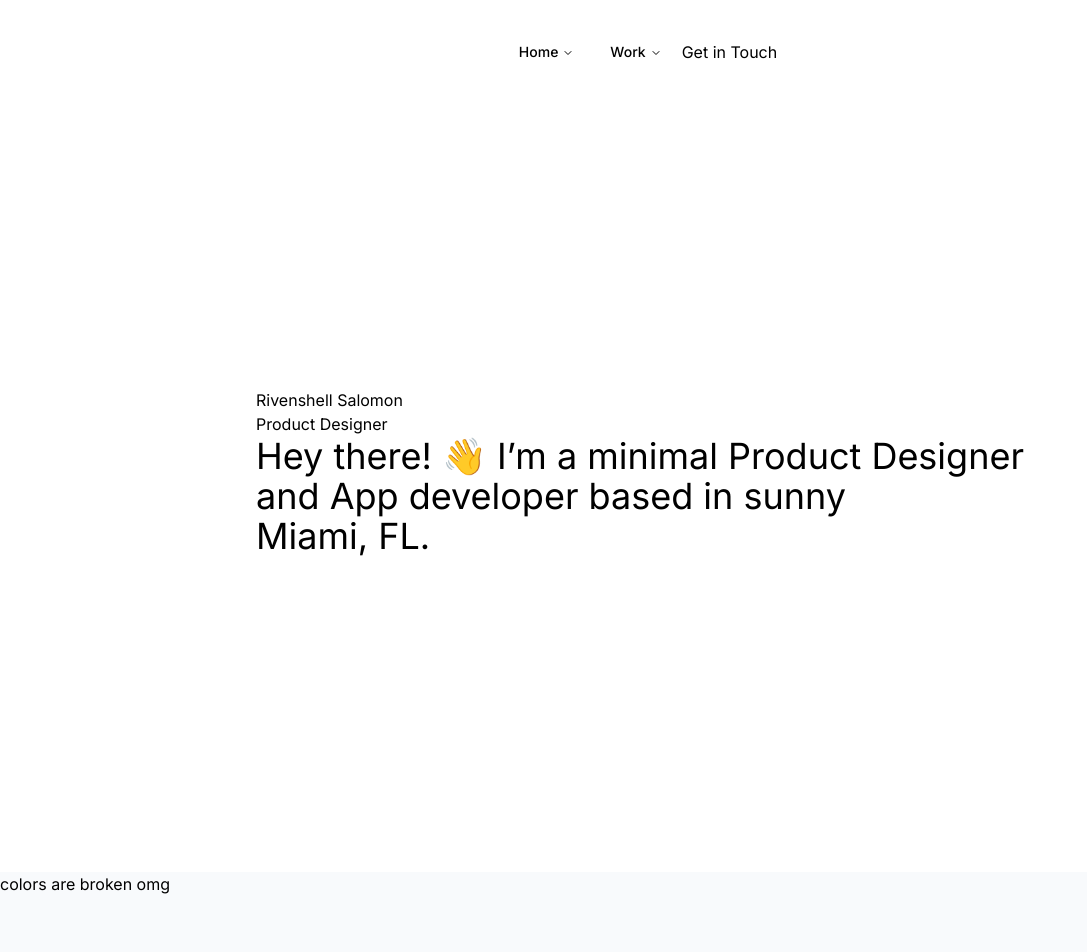
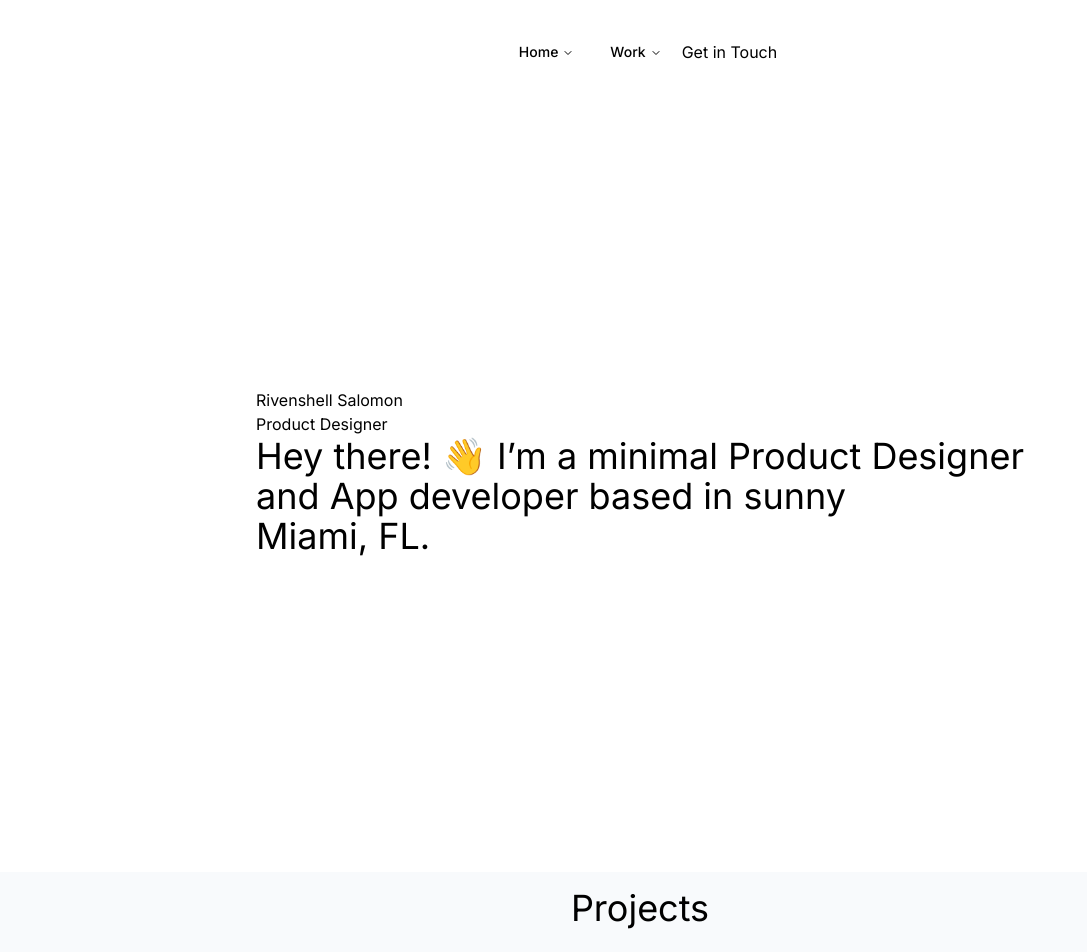
Before and after one commit to rivenshell/ux-portfolio, a Next.js app: page / in a window 1280 px wide. Shown: the top 952 px of the page, without its empty margins (0-1087 px from the left). Built offline with nearby package versions, Linux system fonts and the light colour scheme.

Commit message:
portfolio update

```diff
--- /dev/null
+++ b/app/components/Portfolio.tsx
@@ -0,0 +1,19 @@
+"use client"
+import React from "react"
+
+const Portfolio = () => {
+  return (
+    <>
+      <div className="h-screen bg-slate-50">
+        <h1
+          aria-label="Projects Page"
+          className=" flex justify-center items-center text-4xl pt-4"
+        >
+          Projects
+        </h1>
+      </div>
+    </>
+  )
+}
+
+export default Portfolio
--- a/app/components/PortfolioCard.tsx
+++ /dev/null
@@ -1,12 +0,0 @@
-"use client"
-import React from "react"
-
-const PortfolioCard = () => {
-  return (
-    <>
-      <div className="h-screen bg-slate-50">colors are broken omg</div>
-    </>
-  )
-}
-
-export default PortfolioCard
--- a/app/page.tsx
+++ b/app/page.tsx
@@ -1,6 +1,6 @@
 import Navbar from "./components/Navbar"
 import Hero from "./components/Hero"
-import PortfolioCard from "./components/PortfolioCard"
+import PortfolioCard from "./components/Portfolio"
 
 export default function Home() {
   return (
```
